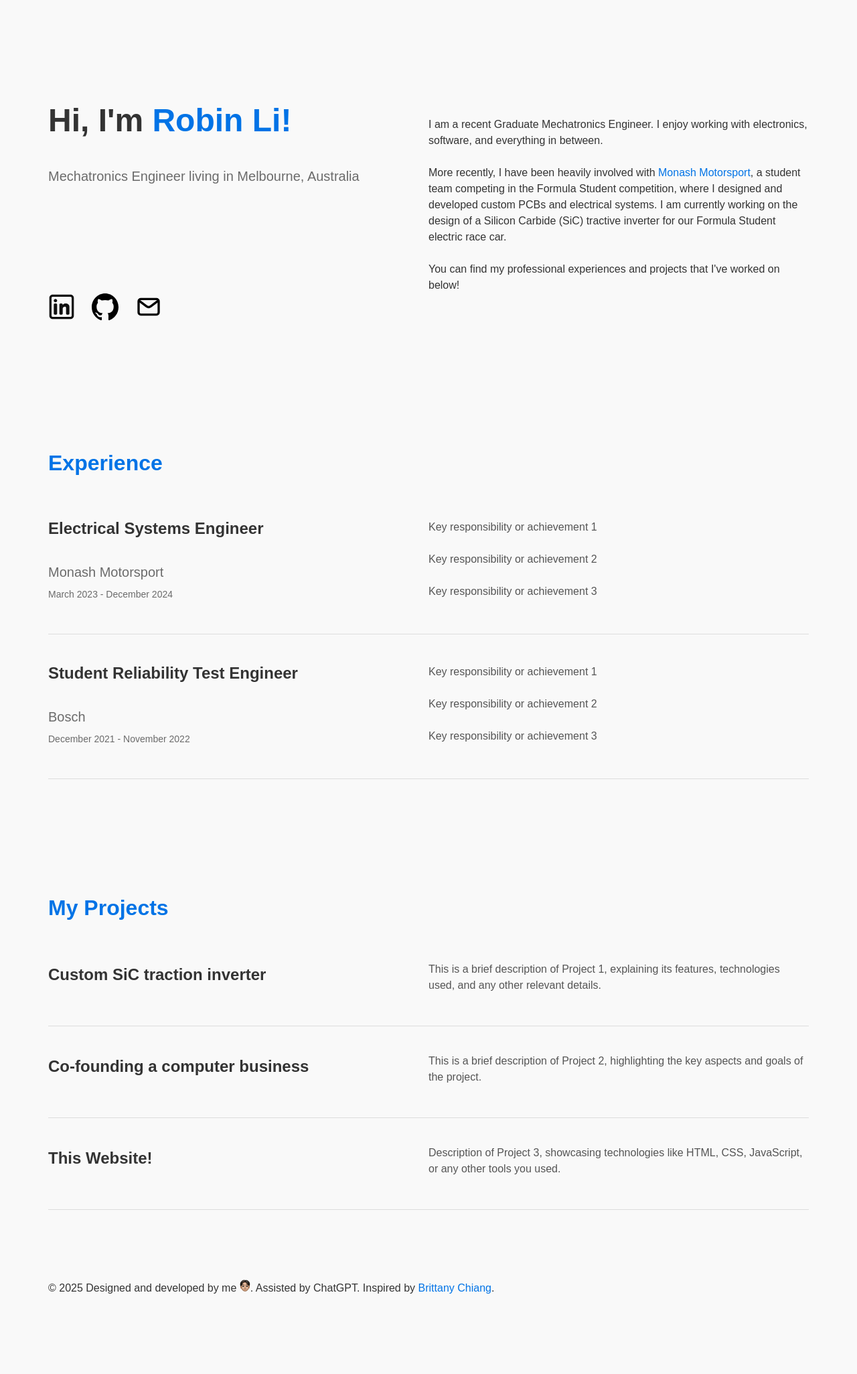
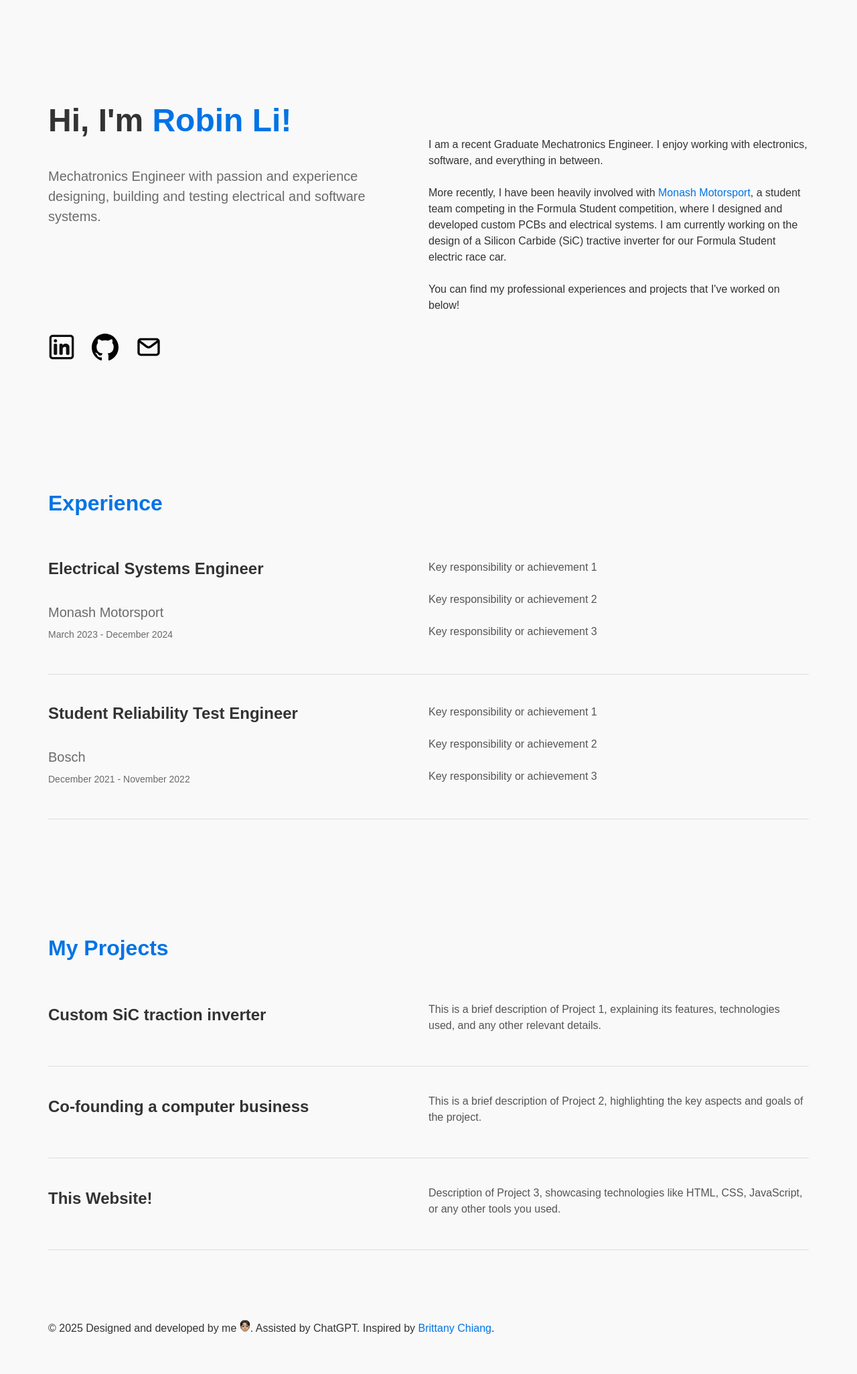
Before and after one commit to Roow/Roow.github.io, a Jekyll site: the page built from index.md, in a window 1280 px wide. Shown: the whole page at 67% size. Built offline with Jekyll 4.4.1, drawn with Linux system fonts in a browser that asks for light colours; some web fonts are replaced; before the commit the page ends 1991 px from its top, so only the background shows below that.

Commit message:
small changes

```diff
--- a/_includes/intro.html
+++ b/_includes/intro.html
@@ -2,7 +2,7 @@
     <div class="intro-container">
       <div class="intro-left">
         <h1>Hi, I'm <span class="name-highlight">Robin Li!</span></h1>
-        <p class="title">Mechatronics Engineer living in Melbourne, Australia</p>
+        <p class="title">Mechatronics Engineer with passion and experience designing, building and testing electrical and software systems.  </p>
         <div class="social-icons">
           <a href="https://www.linkedin.com/in/robin-li-yq/" target="_blank"><img src="assets/images/linkedin.svg" alt="LinkedIn" /></a>
           <a href="https://github.com/Roow" target="_blank"><img src="assets/images/github.svg" alt="GitHub" /></a>
--- a/_sass/_intro.scss
+++ b/_sass/_intro.scss
@@ -26,6 +26,7 @@
 
         @include small-screen {
           padding: 1rem;
+          min-height: 100vh;
         }
 
         @include large-screen {
```
